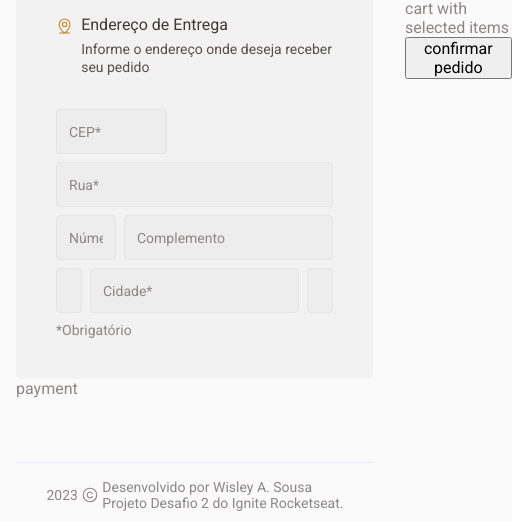
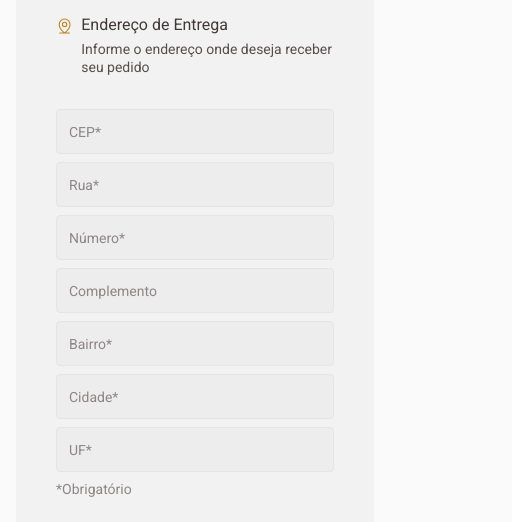
Before and after one commit to WisleyASousa/coffee-delivery-ig, a React (Vite) app: page /Checkout in a window 390 px wide. Shown: the part 553-1075 px from the top of the page, 512 px wide, since content can reach past the window. Built offline with nearby package versions, Linux system fonts and the light colour scheme.

Commit message:
criando formulario de endereço responsivo

```diff
--- a/src/pages/Checkout/styles.ts
+++ b/src/pages/Checkout/styles.ts
@@ -4,6 +4,10 @@ export const CheckoutContainer = styled.form`
   display: grid;
   grid-template-columns: 1fr 1fr;
   gap: 2rem;
+
+  @media (max-width: 1024px) {
+    grid-template-columns: 1fr;
+  }
 `
 export const CheckoutSubTitle = styled.h3`
   font-family: 'Baloo 2', cursive;
@@ -69,6 +73,10 @@ export const FormAddress = styled.div`
     font-size: 0.875rem;
     color: ${props => props.theme['baseLabel']};
   }
+  @media (max-width: 425px) {
+    flex-direction: column;
+    width: 100% !important;
+  }
 `
 
 const baseInputAddress = styled.input`
@@ -82,6 +90,10 @@ const baseInputAddress = styled.input`
     font-size: 0.875rem;
     color: ${props => props.theme['baseLabel']};
 
+  }
+  @media (max-width: 425px) {
+    flex-direction: column;
+    width: 100% !important;
   }
 
 `
@@ -113,5 +125,9 @@ export const BoxFormAddress = styled.div`
   width: 100%;
   display: flex;
   flex-direction: row;
-  gap: 12px
+  gap: 12px;
+
+  @media (max-width: 425px) {
+    flex-direction: column;
+  }
 `
```
